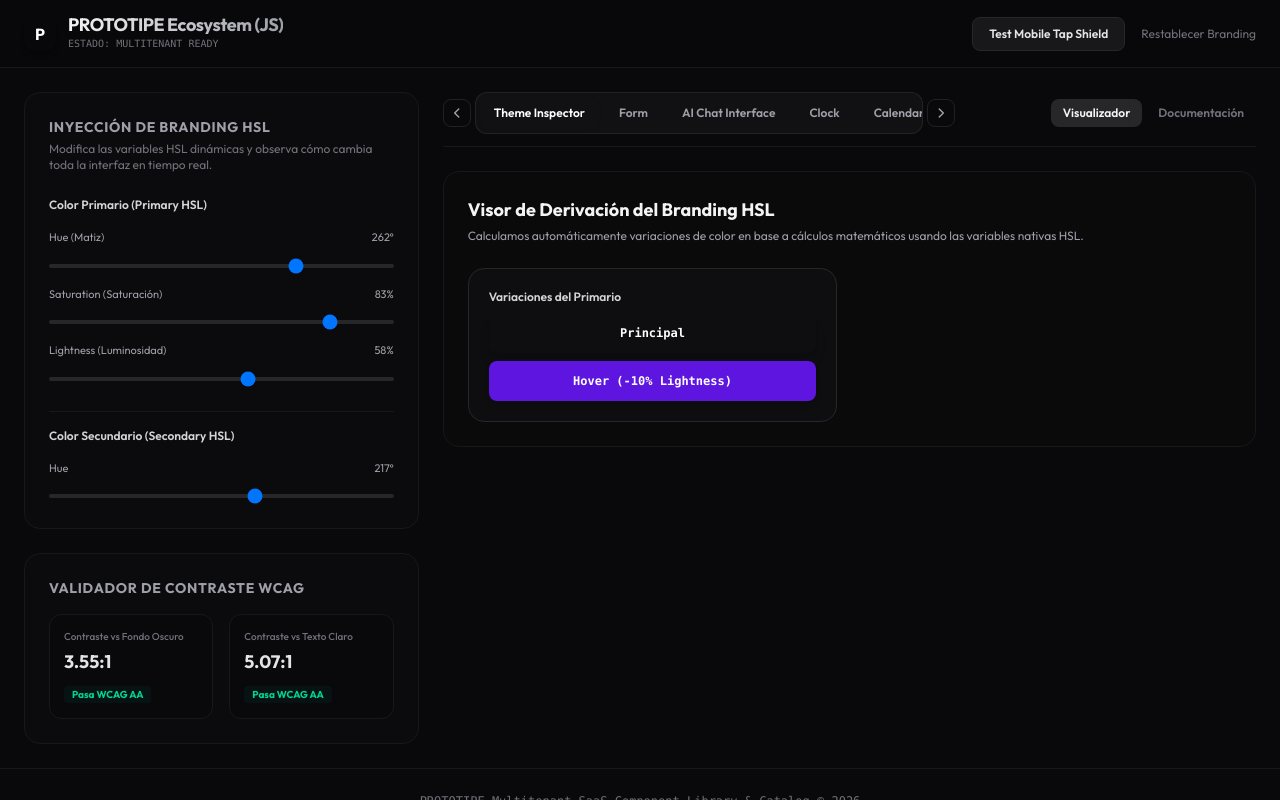
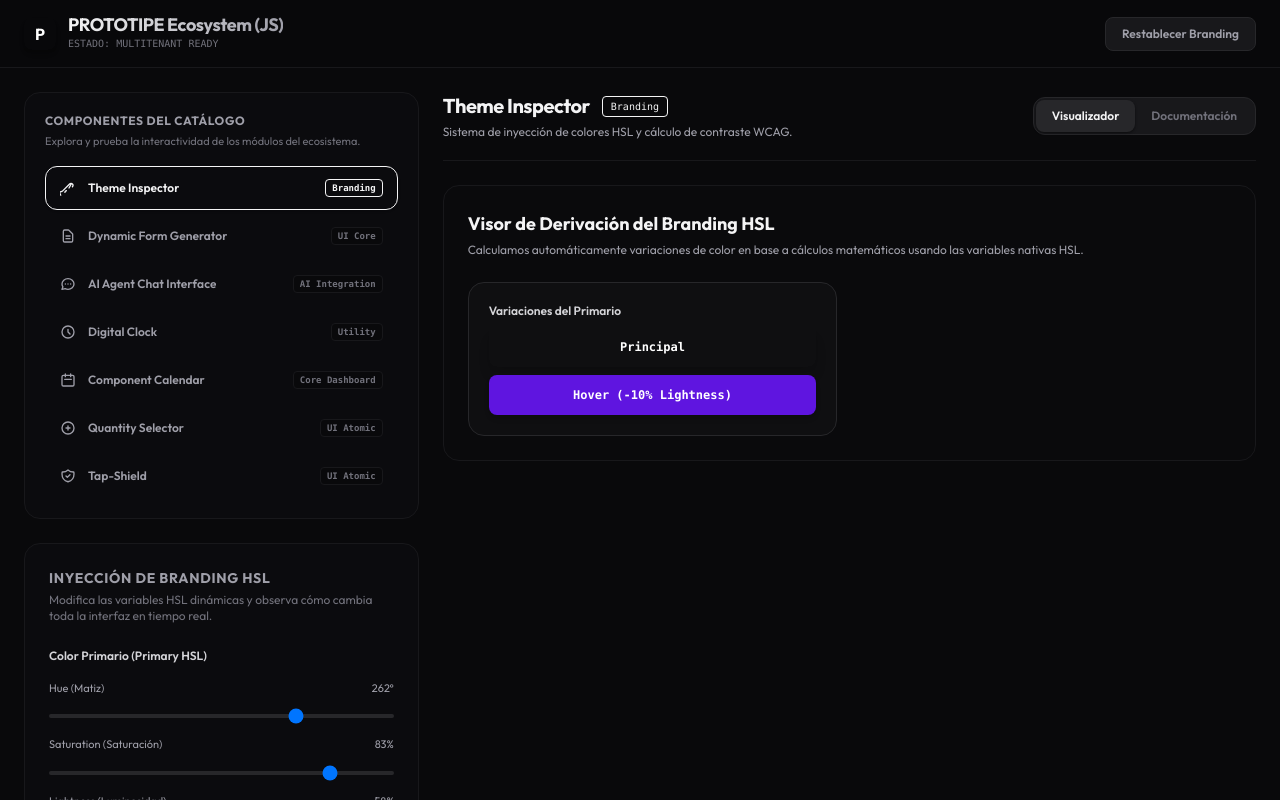
Before and after one commit to Alexx0T/Modulos-y-Componentes-PROTOTIPE, a React (Vite) app: page / in a window 1280 px wide. Shown: the top 800 px of the page. Built offline with nearby package versions, Linux system fonts and the light colour scheme.

Commit message:
ui: move tap shield button from header, reorganize component selection list vertically in left sidebar

```diff
--- a/src/App.jsx
+++ b/src/App.jsx
@@ -1,4 +1,4 @@
-import { useState, useEffect, useRef } from 'react'
+import { useState, useEffect } from 'react'
 import { motion, AnimatePresence } from 'framer-motion'
 import { useCatalogStore } from './store/useCatalogStore.js'
 import { DynamicBrandingProvider, getContrastRatio } from './components/DynamicBrandingProvider.jsx'
@@ -32,17 +32,7 @@ function App() {
   const [activeTab, setActiveTab] = useState('preview')
   const [qtyValue, setQtyValue] = useState(3)
 
-  const navScrollRef = useRef(null)
 
-  const scrollNav = (direction) => {
-    if (navScrollRef.current) {
-      const scrollAmount = 150
-      navScrollRef.current.scrollBy({
-        left: direction === 'left' ? -scrollAmount : scrollAmount,
-        behavior: 'smooth'
-      })
-    }
-  }
 
   useEffect(() => {
     setSchemaText(formSchema)
@@ -123,14 +113,8 @@ function App() {
 
           <div className="flex items-center space-x-4">
             <button
-              onClick={() => setIsModalOpen(true)}
-              className="px-4 py-2 rounded-lg bg-zinc-900 border border-zinc-800 text-xs font-semibold text-zinc-200 hover:bg-zinc-800 hover:text-white transition-all cursor-pointer"
-            >
-              Test Mobile Tap Shield
-            </button>
-            <button
               onClick={resetBranding}
-              className="text-xs text-zinc-500 hover:text-primary transition-colors cursor-pointer"
+              className="px-4 py-2 rounded-lg bg-zinc-900 border border-zinc-800 text-xs font-semibold text-zinc-400 hover:bg-zinc-800 hover:text-white transition-all cursor-pointer"
             >
               Restablecer Branding
             </button>
@@ -141,6 +125,79 @@ function App() {
         <main className="flex-1 grid grid-cols-1 lg:grid-cols-12 gap-6 p-6 max-w-7xl w-full mx-auto">
           {/* Left Panel */}
           <section className="lg:col-span-4 space-y-6">
+            {/* Component List */}
+            <div className="rounded-2xl border border-zinc-900 bg-zinc-900/20 p-5 space-y-4">
+              <div>
+                <h2 className="text-xs font-bold tracking-wider text-zinc-400 uppercase">Componentes del Catálogo</h2>
+                <p className="text-[11px] text-zinc-500 mt-1">
+                  Explora y prueba la interactividad de los módulos del ecosistema.
+                </p>
+              </div>
+
+              <div className="flex flex-col space-y-1">
+                {registeredComponents.map((comp) => {
+                  const isActive = activeComponent === comp.id;
+                  return (
+                    <button
+                      key={comp.id}
+                      onClick={() => setActiveComponent(comp.id)}
+                      className={`w-full text-left px-3.5 py-3 rounded-xl text-xs font-semibold transition-all cursor-pointer flex items-center justify-between border ${
+                        isActive
+                          ? 'bg-primary/10 border-primary/25 text-primary shadow shadow-primary/5'
+                          : 'border-transparent text-zinc-400 hover:text-zinc-200 hover:bg-zinc-900/40'
+                      }`}
+                    >
+                      <div className="flex items-center space-x-3">
+                        {comp.id === 'branding' && (
+                          <svg className="w-4 h-4 text-current" fill="none" stroke="currentColor" strokeWidth="2" viewBox="0 0 24 24">
+                            <path strokeLinecap="round" strokeLinejoin="round" d="M9.53 16.122a3 3 0 00-2.235 2.236m11.352-8.24a3 3 0 10-4.243-4.242L4.05 16.293a3 3 0 01-1.285.786l-2.083.694a1 1 0 00-1.185 1.185l.694 2.083c.2.6.47 1.15.825 1.637m15.885-16.73L13.5 12" />
+                          </svg>
+                        )}
+                        {comp.id === 'form' && (
+                          <svg className="w-4 h-4 text-current" fill="none" stroke="currentColor" strokeWidth="2" viewBox="0 0 24 24">
+                            <path strokeLinecap="round" strokeLinejoin="round" d="M9 12h6m-6 4h6m2 5H7a2 2 0 01-2-2V5a2 2 0 012-2h5.586a1 1 0 01.707.293l5.414 5.414a1 1 0 01.293.707V19a2 2 0 01-2 2z" />
+                          </svg>
+                        )}
+                        {comp.id === 'chat' && (
+                          <svg className="w-4 h-4 text-current" fill="none" stroke="currentColor" strokeWidth="2" viewBox="0 0 24 24">
+                            <path strokeLinecap="round" strokeLinejoin="round" d="M8 12h.01M12 12h.01M16 12h.01M21 12c0 4.418-4.03 8-9 8a9.863 9.863 0 01-4.255-.949L3 20l1.395-3.72C3.512 15.042 3 13.574 3 12c0-4.418 4.03-8 9-8s9 3.582 9 8z" />
+                          </svg>
+                        )}
+                        {comp.id === 'clock' && (
+                          <svg className="w-4 h-4 text-current" fill="none" stroke="currentColor" strokeWidth="2" viewBox="0 0 24 24">
+                            <path strokeLinecap="round" strokeLinejoin="round" d="M12 8v4l3 3m6-3a9 9 0 11-18 0 9 9 0 0118 0z" />
+                          </svg>
+                        )}
+                        {comp.id === 'calendar' && (
+                          <svg className="w-4 h-4 text-current" fill="none" stroke="currentColor" strokeWidth="2" viewBox="0 0 24 24">
+                            <path strokeLinecap="round" strokeLinejoin="round" d="M8 7V3m8 4V3m-9 8h10M5 21h14a2 2 0 002-2V7a2 2 0 00-2-2H5a2 2 0 00-2 2v12a2 2 0 002 2z" />
+                          </svg>
+                        )}
+                        {comp.id === 'quantity' && (
+                          <svg className="w-4 h-4 text-current" fill="none" stroke="currentColor" strokeWidth="2" viewBox="0 0 24 24">
+                            <path strokeLinecap="round" strokeLinejoin="round" d="M12 9v3m0 0v3m0-3h3m-3 0H9m12 0a9 9 0 11-18 0 9 9 0 0118 0z" />
+                          </svg>
+                        )}
+                        {comp.id === 'tapshield' && (
+                          <svg className="w-4 h-4 text-current" fill="none" stroke="currentColor" strokeWidth="2" viewBox="0 0 24 24">
+                            <path strokeLinecap="round" strokeLinejoin="round" d="M9 12l2 2 4-4m5.618-4.016A11.955 11.955 0 0112 2.944a11.955 11.955 0 01-8.618 3.04A12.02 12.02 0 003 9c0 5.591 3.824 10.29 9 11.622 5.176-1.332 9-6.03 9-11.622 0-1.042-.133-2.052-.382-3.016z" />
+                          </svg>
+                        )}
+                        <span className="truncate">{comp.name}</span>
+                      </div>
+                      <span className={`text-[9px] px-1.5 py-0.5 rounded border font-mono capitalize shrink-0 ${
+                        isActive
+                          ? 'bg-primary/10 border-primary/20 text-primary'
+                          : 'bg-zinc-950 border-zinc-900 text-zinc-500'
+                      }`}>
+                        {comp.category}
+                      </span>
+                    </button>
+                  );
+                })}
+              </div>
+            </div>
+
             <div className="rounded-2xl border border-zinc-900 bg-zinc-900/20 p-6 space-y-6">
               <div>
                 <h2 className="text-sm font-bold tracking-wider text-zinc-400 uppercase">Inyección de Branding HSL</h2>
@@ -252,68 +309,47 @@ function App() {
 
           {/* Right Panel */}
           <section className="lg:col-span-8 flex flex-col space-y-6">
-            {/* Component Picker Navigation */}
-            <div className="flex flex-col md:flex-row items-stretch md:items-center justify-between border-b border-zinc-900 pb-3 gap-3">
-              <div className="flex items-center space-x-1 flex-1 min-w-0 max-w-full md:max-w-md lg:max-w-lg">
-                <button
-                  type="button"
-                  onClick={() => scrollNav('left')}
-                  className="p-1.5 rounded-lg hover:bg-zinc-900 border border-zinc-800/80 text-zinc-400 hover:text-zinc-200 transition-all cursor-pointer flex-shrink-0"
-                >
-                  <svg className="w-3.5 h-3.5" fill="none" stroke="currentColor" strokeWidth="2.5" viewBox="0 0 24 24">
-                    <path strokeLinecap="round" strokeLinejoin="round" d="M15 19l-7-7 7-7" />
-                  </svg>
-                </button>
-
-                <div
-                  ref={navScrollRef}
-                  className="flex flex-1 overflow-x-auto whitespace-nowrap space-x-1.5 p-1 rounded-xl bg-zinc-900/60 border border-zinc-800/80 scroll-smooth"
-                  style={{ scrollbarWidth: 'none', msOverflowStyle: 'none' }}
-                >
-                  {['branding', 'form', 'chat', 'clock', 'calendar', 'quantity', 'tapshield'].map((id) => (
-                    <button
-                      key={id}
-                      onClick={() => setActiveComponent(id)}
-                      className={`px-3.5 py-2 rounded-lg text-xs font-semibold transition-all cursor-pointer flex-shrink-0 capitalize ${
-                        activeComponent === id ? 'bg-primary text-white shadow shadow-primary/20' : 'text-zinc-400 hover:text-zinc-200'
-                      }`}
-                    >
-                      {id === 'branding' ? 'Theme Inspector' : id === 'chat' ? 'AI Chat Interface' : id === 'tapshield' ? 'Tap-Shield Modal' : id.replace(/([A-Z])/g, ' $1')}
-                    </button>
-                  ))}
+            {/* Showcase Header */}
+            {(() => {
+              const activeCompInfo = registeredComponents.find(c => c.id === activeComponent) || {};
+              return (
+                <div className="flex flex-col md:flex-row md:items-center justify-between border-b border-zinc-900 pb-5 gap-4">
+                  <div className="space-y-1">
+                    <div className="flex items-center space-x-3">
+                      <h2 className="text-xl font-bold text-zinc-100 tracking-tight">{activeCompInfo.name}</h2>
+                      <span className="text-[10px] px-2 py-0.5 rounded bg-primary/10 border border-primary/20 text-primary font-mono capitalize">
+                        {activeCompInfo.category}
+                      </span>
                     </div>
-
-                <button
-                  type="button"
-                  onClick={() => scrollNav('right')}
-                  className="p-1.5 rounded-lg hover:bg-zinc-900 border border-zinc-800/80 text-zinc-400 hover:text-zinc-200 transition-all cursor-pointer flex-shrink-0"
-                >
-                  <svg className="w-3.5 h-3.5" fill="none" stroke="currentColor" strokeWidth="2.5" viewBox="0 0 24 24">
-                    <path strokeLinecap="round" strokeLinejoin="round" d="M9 5l7 7-7 7" />
-                  </svg>
-                </button>
+                    <p className="text-xs text-zinc-400">{activeCompInfo.description}</p>
                   </div>
 
                   {/* Preview vs Docs Switcher */}
-              <div className="flex space-x-1">
+                  <div className="flex p-0.5 rounded-xl bg-zinc-900 border border-zinc-800 shrink-0 self-start md:self-auto">
                     <button
                       onClick={() => setActiveTab('preview')}
-                  className={`px-3 py-1.5 rounded-lg text-xs font-semibold transition-all cursor-pointer ${
-                    activeTab === 'preview' ? 'bg-zinc-800 text-zinc-100' : 'text-zinc-500 hover:text-zinc-300'
+                      className={`px-4 py-2 rounded-lg text-xs font-semibold transition-all cursor-pointer ${
+                        activeTab === 'preview'
+                          ? 'bg-zinc-800 text-zinc-100 shadow shadow-black/40'
+                          : 'text-zinc-500 hover:text-zinc-300'
                       }`}
                     >
                       Visualizador
                     </button>
                     <button
                       onClick={() => setActiveTab('docs')}
-                  className={`px-3 py-1.5 rounded-lg text-xs font-semibold transition-all cursor-pointer ${
-                    activeTab === 'docs' ? 'bg-zinc-800 text-zinc-100' : 'text-zinc-500 hover:text-zinc-300'
+                      className={`px-4 py-2 rounded-lg text-xs font-semibold transition-all cursor-pointer ${
+                        activeTab === 'docs'
+                          ? 'bg-zinc-800 text-zinc-100 shadow shadow-black/40'
+                          : 'text-zinc-500 hover:text-zinc-300'
                       }`}
                     >
                       Documentación
                     </button>
                   </div>
                 </div>
+              );
+            })()}
 
             {/* Showcase Stage */}
             <div className="flex-1 min-h-[500px]">
```
Lines whose indentation alone changed are shown as unchanged.
